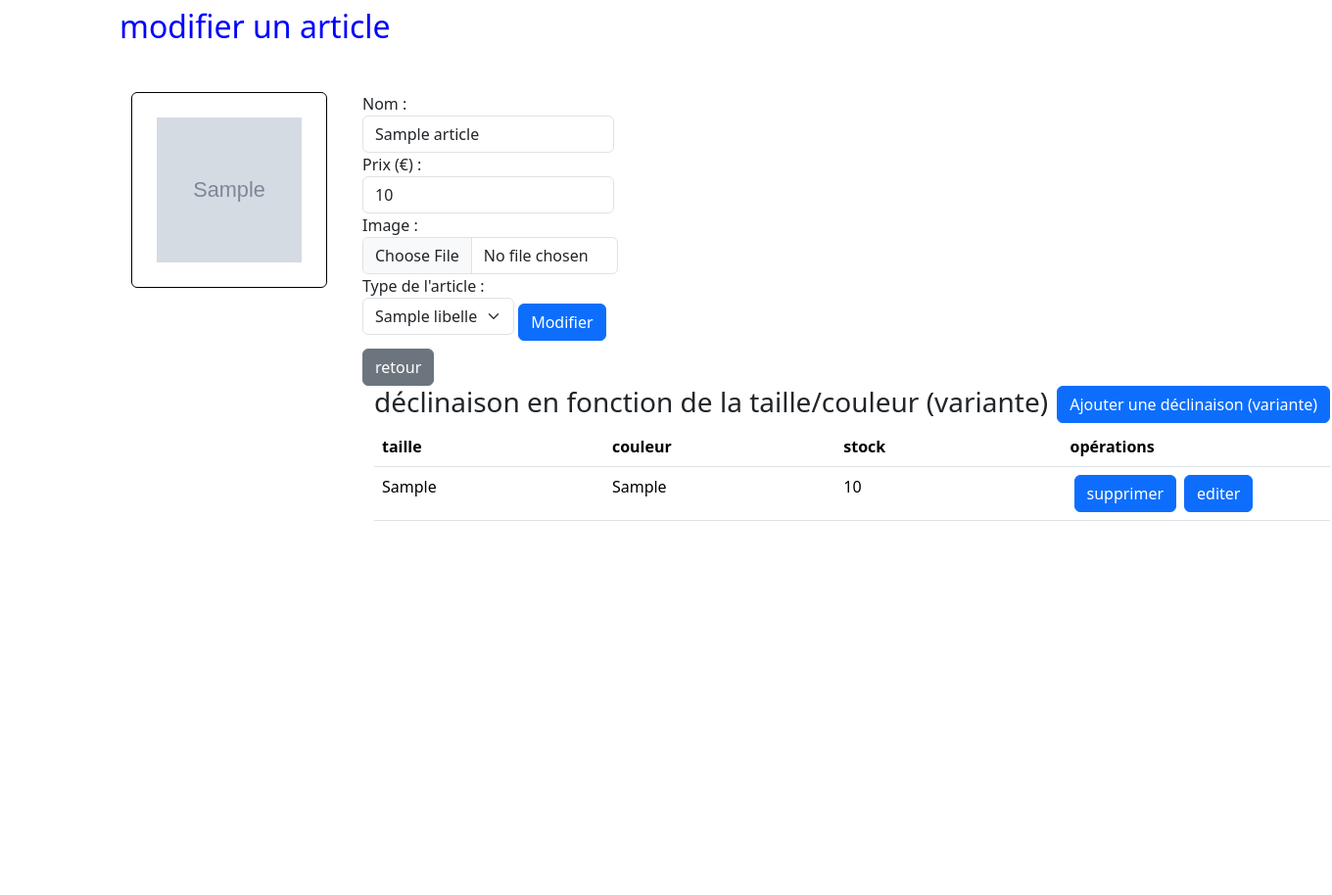
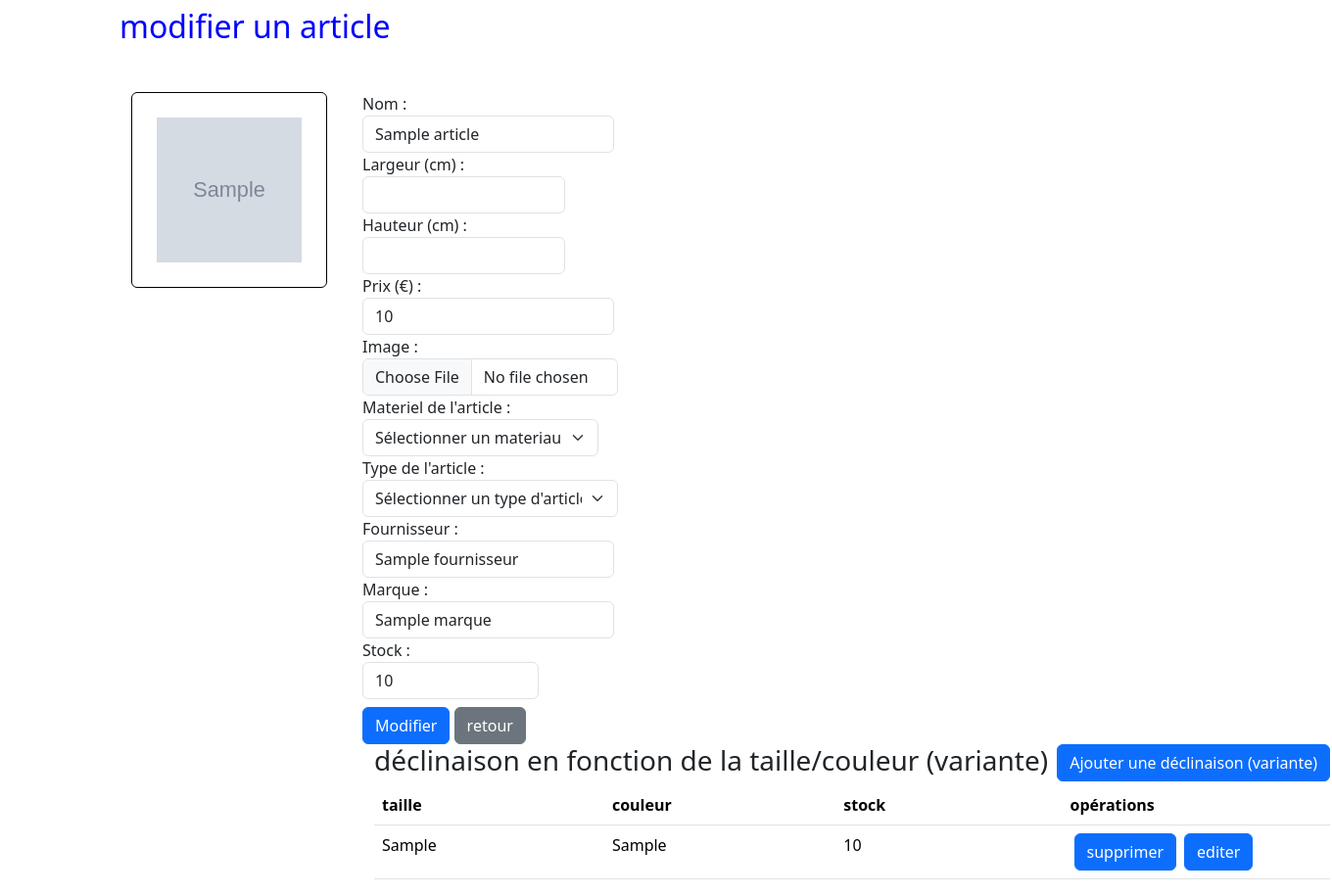
Before and after one commit to Quentin0312/but1s2_sae345, a Flask app: template templates/admin/article/edit_article.html in a window 1360 px wide. Shown: the part 64-978 px from the top of the page at 98% size. Before the commit the page ends 596 px from the top, so only its background shows below. Run offline with Flask 3, Linux system fonts and the light colour scheme; the template is opened without the code that fills it: most values are stand-ins (such as "Sample title", 1, 10 or a date in 2020); grey boxes marked "Sample" are stand-in pictures; some libraries are stand-ins or nearby versions.

Commit message:
Finished admin edit article

```diff
--- a/templates/admin/article/edit_article.html
+++ b/templates/admin/article/edit_article.html
@@ -19,8 +19,11 @@
 {% block body %}
     <h2>modifier un article</h2>
     <div class="row mt-5">
-        {%  if article.image is not none %}
-            <img class="card-img-top rounded mx-4 d-block"  style="width:200px; height:200px; border: 1px solid black; padding: 25px;"   id="img_output" src="{{ url_for('static', filename = 'images/') }}{{ article.image}}"  alt="image  de {{ article.nom }}" >
+        {% if article.image is not none %}
+            <img class="card-img-top rounded mx-4 d-block"
+                 style="width:200px; height:200px; border: 1px solid black; padding: 25px;" id="img_output"
+                 src="{{ url_for('static', filename = 'images/') }}{{ article.image }}"
+                 alt="image  de {{ article.nom }}">
         {% endif %}
         <div class="w-25">
             <form class="w-190" method="post" action="/admin/article/edit" enctype="multipart/form-data">
@@ -28,25 +31,58 @@
                 <label for="nom">Nom :
                     <input name="nom" type="text" value="{{ article.nom }}" class="form-control">
                 </label>
-                    <label for="prix" > Prix (€) :
-                        <input name="prix" type="number" min="0.0" step="0.01" value="{{ article.prix }}" class="form-control" >
+                <label for="largeur">Largeur (cm) :
+                    <input name="largeur" type="number" min="0.0" step="0.01" max="2147483647" value="{{ article.largeur }}"
+                           class="form-control" required>
                 </label>
-                    <label for="image">Image :                       {# à modifier #}
-                        <input name="image"  onchange="loadFile(event)" type="file" class="form-control" value="{{ article.image }}">             {# à modifier #}
-                    </label>                                         {# à modifier #}
+                <label for="hauteur">Hauteur (cm) :
+                    <input name="hauteur" type="number" min="0.0" step="0.01" max="2147483647" value="{{ article.hauteur }}"
+                           class="form-control" required>
+                </label>
+                <label for="prix"> Prix (€) :
+                    <input name="prix" type="number" min="0.0" step="0.01" value="{{ article.prix }}"
+                           class="form-control">
+                </label>
+                <label for="image">Image : {# à modifier #}
+                    <input name="image" onchange="loadFile(event)" type="file" class="form-control"
+                           value="{{ article.image }}"> {# à modifier #}
+                </label> {# à modifier #}
                 {#                https://blog.miguelgrinberg.com/post/handling-file-uploads-with-flask#}
 
-                <label for="type_article_id">Type de l'article :
-                    <select name="type_article_id" class="form-select">
-                            {% for type in types_article %}
-                                 <option value="{{ type.id_type_article }}" {% if type.id_type_article == article.type_article_id %} selected {% endif %}> {{ type.libelle }}</option>
+                <label for="materiau_id">Materiel de l'article :
+                    <select name="materiau_id" required class="form-select">
+                        <option value="">Sélectionner un materiau</option>
+                        {% for materiau in materiaux %}
+                            <option value="{{ materiau.id_materiau }}" {% if article.materiau_id == materiau.id_materiau %}
+                            	selected
+                            {% endif %}  }}> {{ materiau.libelle_materiau }}</option>
                         {% endfor %}
                     </select>
+                </label>
+                <label for="type_article_id">Type de l'article :
+                    <select name="type_article_id" required class="form-select">
+                        <option value="">Sélectionner un type d'article</option>
+                        {% for type in types_article %}
+                            <option value="{{ type.id_type }}"{% if article.type_meuble_id == type.id_type %}
+                            	selected
+                            {% endif %}> {{ type.libelle_type }}</option>
+                        {% endfor %}
+                    </select>
+                </label>
+                <label for="fournisseur">Fournisseur :
+                    <input name="fournisseur" type="text" class="form-control" value="{{ article.fournisseur }}">
+                </label>
+                <label for="marque">Marque :
+                    <input name="marque" type="text" class="form-control" value="{{ article.marque }}">
+                </label>
+                <label for="stock">Stock :
+                    <input name="stock" type="number" min="0" step="1" max="2147483647" value="{{ article.stock }}"
+                           class="form-control" required>
                 </label>
                 <button class="btn btn-primary mt-2">
                     Modifier
                 </button>
-                    <a class="btn btn-secondary mt-2" href="/admin/article/show"  role="button">retour</a>
+                <a class="btn btn-secondary mt-2" href="/admin/article/show" role="button">retour</a>
             </form>
 
             <div class="container-fluid " style="width: 1000px;">
@@ -84,12 +120,14 @@
                                 </td>
                                 <td>{{ declinaison_article.stock }}</td>
                                 <td style="display: flex">
-                                        <a class="img-fluid" href="/admin/declinaison_article/delete?id_declinaison_article={{ declinaison_article.id_declinaison_article }}&amp;id_article={{ declinaison_article.article_id }}">
+                                    <a class="img-fluid"
+                                       href="/admin/declinaison_article/delete?id_declinaison_article={{ declinaison_article.id_declinaison_article }}&amp;id_article={{ declinaison_article.article_id }}">
                                         <button class="btn btn-primary mx-1">
                                             supprimer
                                         </button>
                                     </a>
-                                        <a class="img-fluid" href="/admin/declinaison_article/edit?id_declinaison_article={{ declinaison_article.id_declinaison_article }}">
+                                    <a class="img-fluid"
+                                       href="/admin/declinaison_article/edit?id_declinaison_article={{ declinaison_article.id_declinaison_article }}">
                                         <button class="btn btn-primary mx-1">
                                             editer
                                         </button>
@@ -104,7 +142,8 @@
 
         </div>
         {% if pb_taille_uniq is defined and pb_taille_uniq==1 %}
-                    <br><span style="color: #fd7e14">(⚠️ pb sur les tailles : une taille unique est définie avec d'autres tailles)</span>
+            <br>
+            <span style="color: #fd7e14">(⚠️ pb sur les tailles : une taille unique est définie avec d'autres tailles)</span>
         {% endif %}
         {% if pb_couleur_uniq is defined and pb_couleur_uniq==1 %}
             <br><span style="color: #fd7e14">(⚠️ pb sur les couleurs : une couleur unique est définie avec d'autres couleurs)</span>
```
Also changed, not shown: controllers/admin_article.py (+18 -10 lines). Lines whose indentation alone changed are shown as unchanged.
